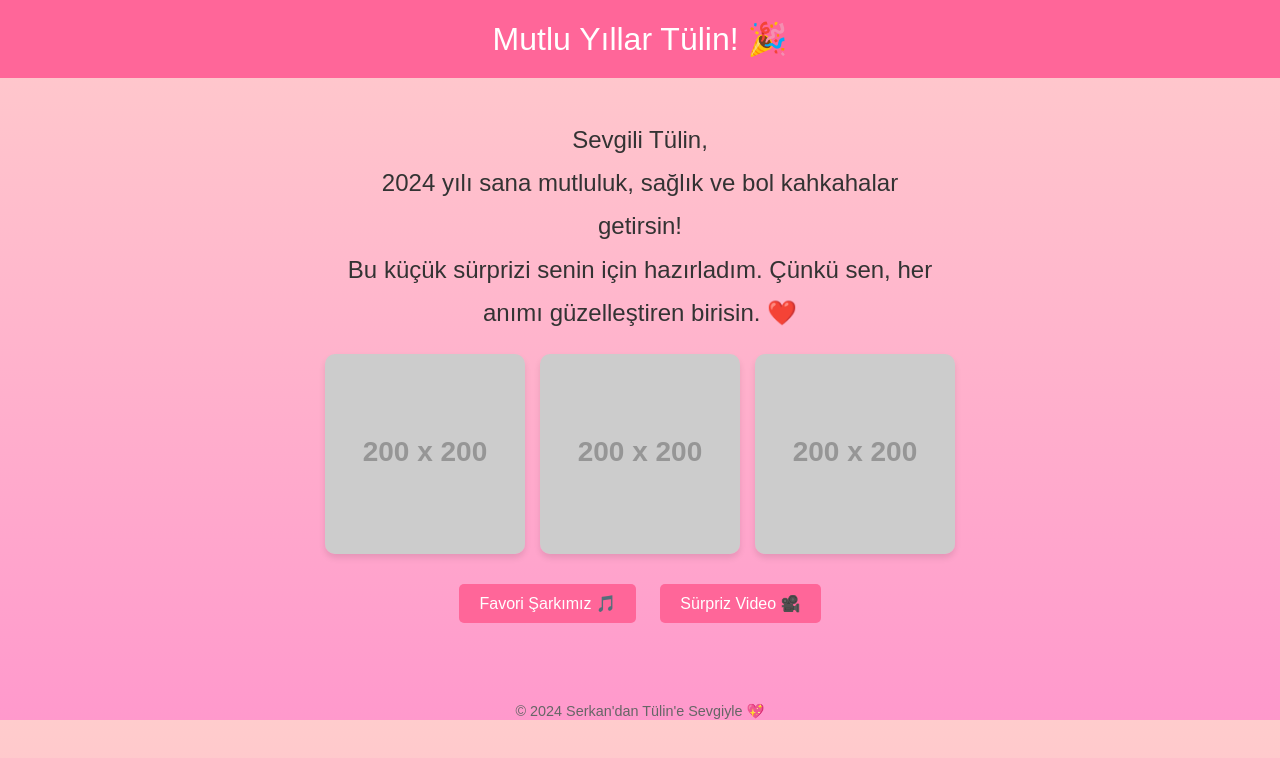
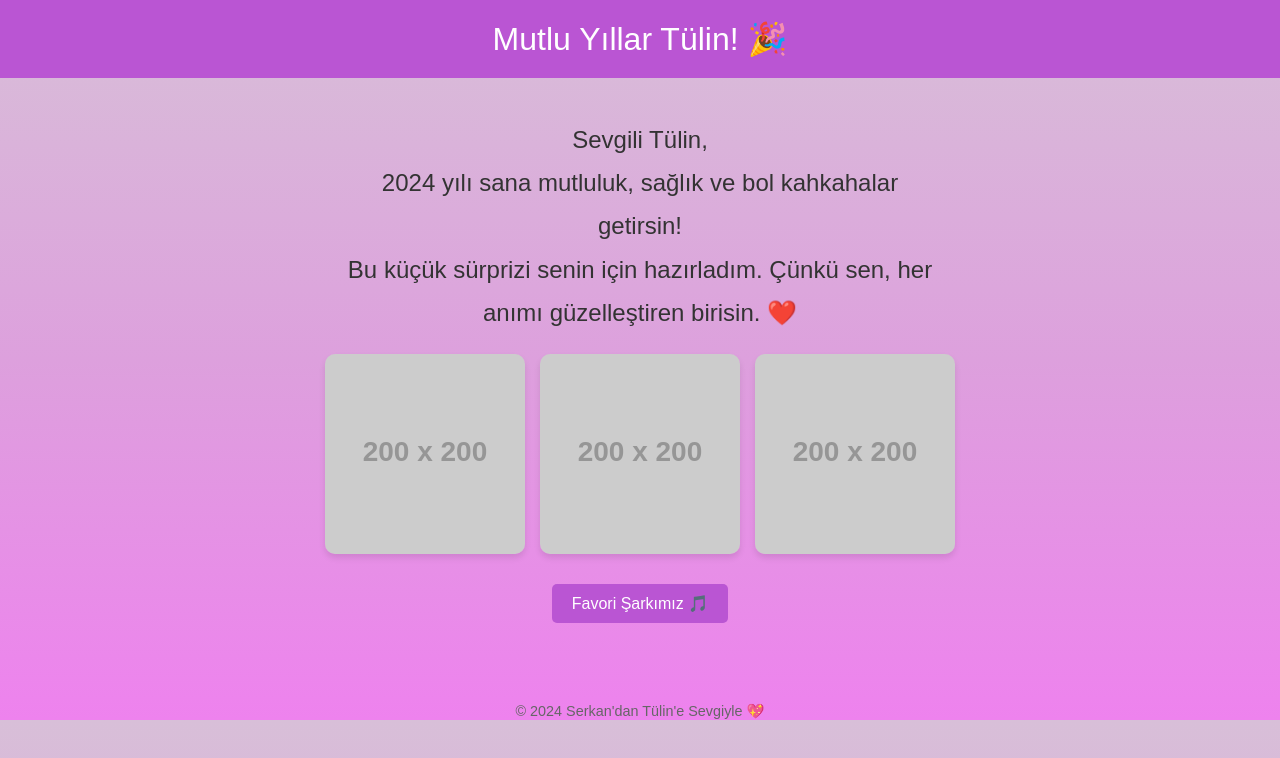
Before and after one commit to Serkankamann/tulo_seko, a plain HTML site: page index.html in a window 1280 px wide. Drawn offline with Linux system fonts and the light colour scheme; placeholder pictures from the web are drawn by us.

Commit message:
Add files via upload

```diff
--- a/index.html
+++ b/index.html
@@ -8,13 +8,13 @@
         body {
             margin: 0;
             font-family: Arial, sans-serif;
-            background: linear-gradient(to bottom, #ffcccc, #ff99cc);
+            background: linear-gradient(to bottom, #d8bfd8, #dda0dd, #ee82ee);
             text-align: center;
             color: #333;
         }
         header {
             padding: 20px;
-            background-color: #ff6699;
+            background-color: #ba55d3;
             color: white;
             font-size: 2rem;
         }
@@ -48,13 +48,13 @@
             margin: 10px;
             padding: 10px 20px;
             color: white;
-            background-color: #ff6699;
+            background-color: #ba55d3;
             text-decoration: none;
             border-radius: 5px;
             transition: background-color 0.3s;
         }
         .links a:hover {
-            background-color: #ff3366;
+            background-color: #9932cc;
         }
         footer {
             margin-top: 30px;
@@ -77,8 +77,7 @@
             <img src="https://via.placeholder.com/200" alt="Fotoğraf 3">
         </div>
         <div class="links">
-            <a href="https://open.spotify.com" target="_blank">Favori Şarkımız 🎵</a>
-            <a href="https://youtu.be/dQw4w9WgXcQ" target="_blank">Sürpriz Video 🎥</a>
+            <a href="https://open.spotify.com/intl-tr/album/6D64xY5V6oi2rPEoTZvf0Z?si=BtdWAvbuQMWo10XS9VfmYw" target="_blank">Favori Şarkımız 🎵</a>
         </div>
     </main>
     <footer>&copy; 2024 Serkan'dan Tülin'e Sevgiyle 💖</footer>
```
